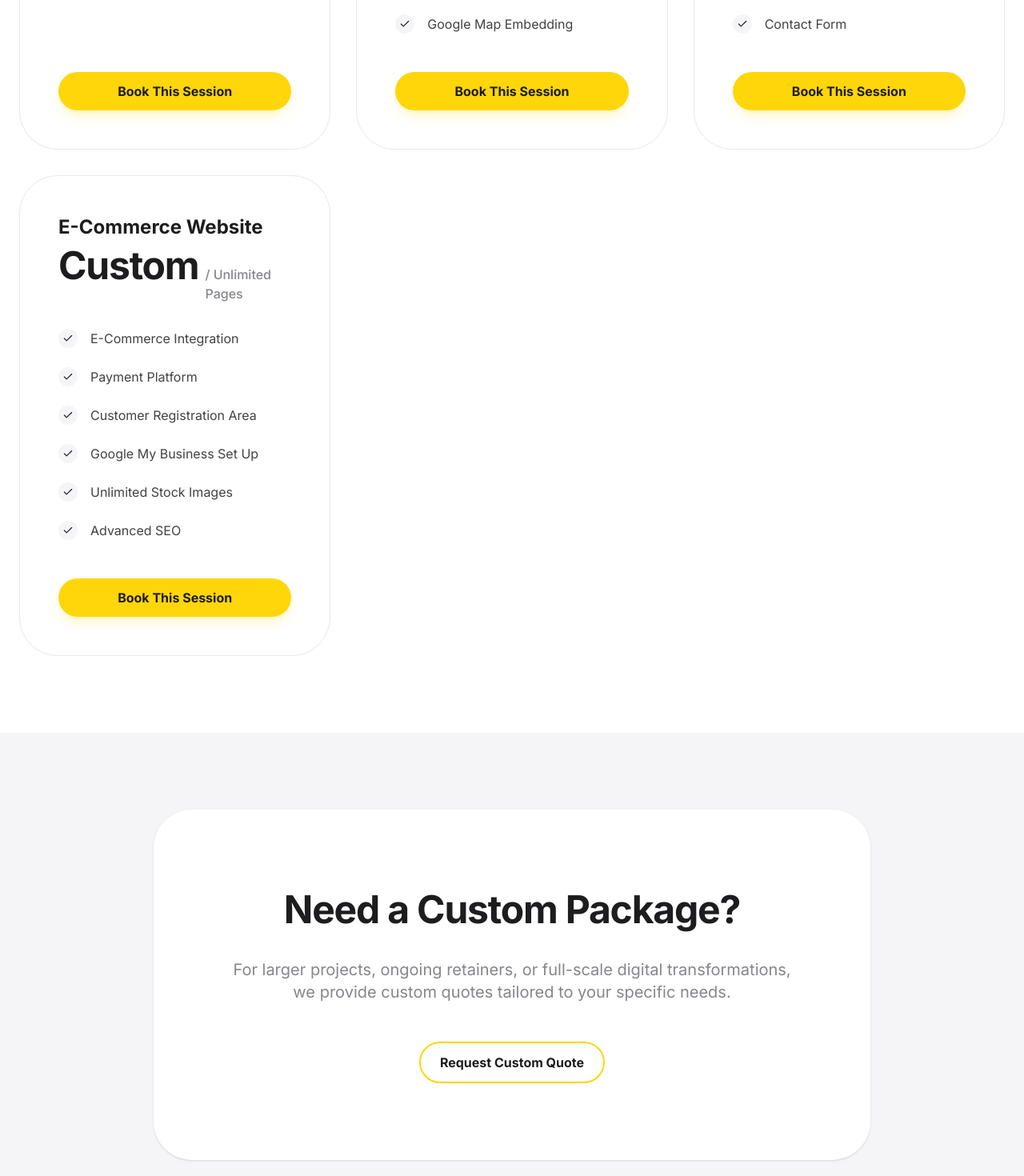
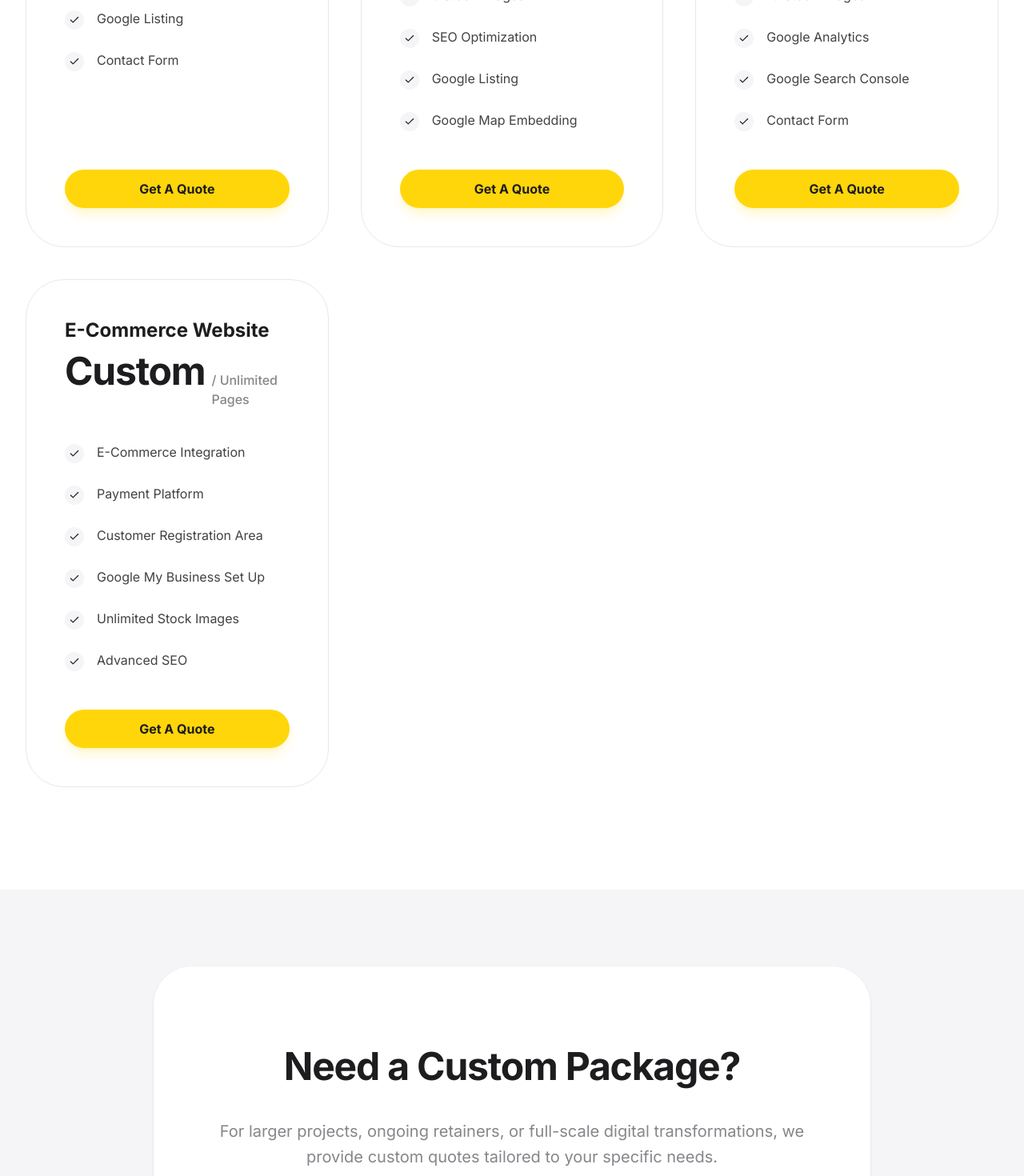
Before and after one commit to recoalleyne-cpu/apex-digital-consultants--1-, a React (Vite) app: page /pricing in a window 1280 px wide. Shown: the part 1240-2710 px from the top of the page at 80% size. Built offline with nearby package versions, Linux system fonts and the light colour scheme; a web font is replaced by a local one.

Commit message:
Improve Pricing page spacing and update CTA text

```diff
--- a/src/pages/Pricing.tsx
+++ b/src/pages/Pricing.tsx
@@ -1,4 +1,3 @@
-
 import React from 'react';
 import { motion } from 'framer-motion';
 import { PRICING } from '../constants';
@@ -8,16 +7,16 @@ import { PageHeader } from '../components/PageHeader';
 
 export const Pricing = () => {
   return (
-    <div className="pt-12">
+    <div className="pt-16 md:pt-20">
       <PageHeader
         title="Invest in Your Business Growth."
         subtitle="Pricing"
         description="Transparent, value-driven pricing for our consulting and design services. No hidden fees, just results."
       />
 
-      <section className="pb-24">
-        <div className="container-wide px-6">
-          <div className="grid grid-cols-1 md:grid-cols-3 gap-8">
+      <section className="pt-10 md:pt-14 pb-24 md:pb-32">
+        <div className="container-wide px-6 md:px-8">
+          <div className="grid grid-cols-1 md:grid-cols-3 gap-8 md:gap-10">
             {PRICING.map((plan, index) => (
               <motion.div
                 key={index}
@@ -25,25 +24,30 @@ export const Pricing = () => {
                 whileInView={{ opacity: 1, y: 0 }}
                 viewport={{ once: true }}
                 transition={{ delay: index * 0.1 }}
-                className="p-12 rounded-[3rem] border border-apple-gray-100 bg-white hover:shadow-2xl transition-all duration-500 flex flex-col h-full"
+                className="p-10 md:p-12 rounded-[3rem] border border-apple-gray-100 bg-white hover:shadow-2xl transition-all duration-500 flex flex-col h-full"
               >
-                <h3 className="text-2xl font-bold mb-2">{plan.name}</h3>
-                <div className="flex items-baseline gap-2 mb-8">
-                  <span className="text-5xl font-bold tracking-tight">{plan.price}</span>
-                  {plan.duration && <span className="text-apple-gray-300 font-medium">/ {plan.duration}</span>}
+                <h3 className="text-2xl font-bold mb-3 leading-tight">{plan.name}</h3>
+
+                <div className="flex items-baseline gap-2 mb-8 md:mb-10">
+                  <span className="text-4xl md:text-5xl font-bold tracking-tight">{plan.price}</span>
+                  {plan.duration && (
+                    <span className="text-apple-gray-300 font-medium">/ {plan.duration}</span>
+                  )}
                 </div>
-                <ul className="space-y-6 mb-12 flex-grow">
+
+                <ul className="space-y-5 md:space-y-6 mb-10 md:mb-12 flex-grow">
                   {plan.features.map((feature, i) => (
-                    <li key={i} className="flex items-center gap-4 text-apple-gray-400">
-                      <div className="w-6 h-6 rounded-full bg-apple-gray-50 flex items-center justify-center flex-shrink-0">
+                    <li key={i} className="flex items-start gap-4 text-apple-gray-400 leading-7">
+                      <div className="w-6 h-6 rounded-full bg-apple-gray-50 flex items-center justify-center flex-shrink-0 mt-1">
                         <Check size={14} className="text-apple-gray-500" />
                       </div>
-                      {feature}
+                      <span>{feature}</span>
                     </li>
                   ))}
                 </ul>
+
                 <button className="apple-button apple-button-primary w-full">
-                  Book This Session
+                  Get A Quote
                 </button>
               </motion.div>
             ))}
@@ -54,13 +58,15 @@ export const Pricing = () => {
       {/* Custom Quote */}
       <section className="section-padding bg-apple-gray-50">
         <div className="container-wide">
-          <div className="max-w-4xl mx-auto bg-white p-12 md:p-24 rounded-[3rem] shadow-sm text-center">
-            <h2 className="heading-lg mb-8">Need a Custom Package?</h2>
-            <p className="text-xl text-apple-gray-300 mb-12">
+          <div className="max-w-4xl mx-auto bg-white px-8 py-12 md:px-12 md:py-20 lg:px-16 lg:py-24 rounded-[3rem] shadow-sm text-center">
+            <h2 className="heading-lg mb-8 md:mb-9">Need a Custom Package?</h2>
+
+            <p className="text-lg md:text-xl text-apple-gray-300 leading-8 max-w-3xl mx-auto mb-10 md:mb-12">
               For larger projects, ongoing retainers, or full-scale digital transformations, we provide custom quotes tailored to your specific needs.
             </p>
+
             <button className="apple-button apple-button-secondary">
-              Request Custom Quote
+              Get A Quote
             </button>
           </div>
         </div>
```
